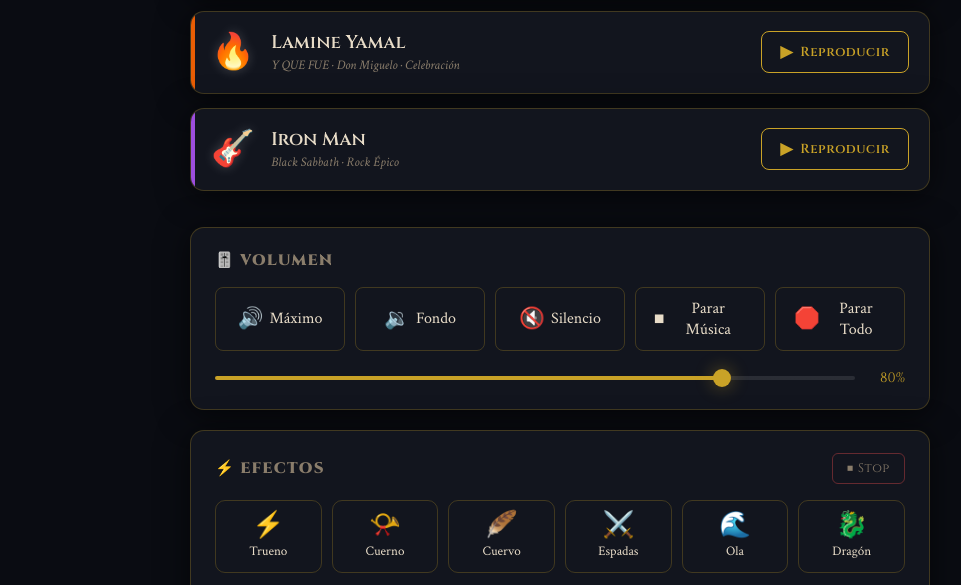
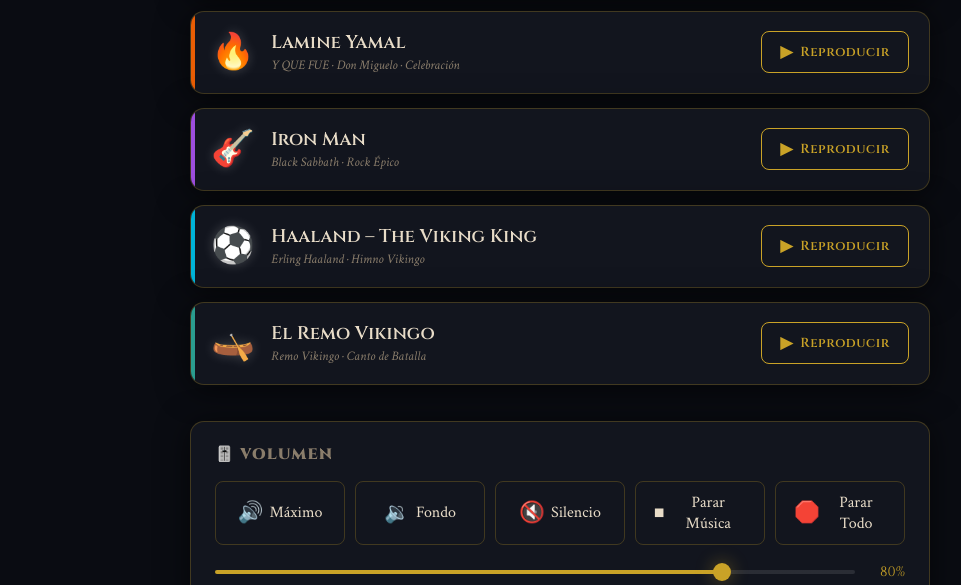
Before and after one commit to callejasv1/alianza_vikinga, a plain HTML site: page index.html in a window 1280 px wide. Shown: the part 723-1308 px from the top of the page, without its empty margins (80-1041 px from the left). Drawn offline with Linux system fonts and the light colour scheme.

Commit message:
feat: add Haaland – The Viking King and El Remo Vikingo tracks with -14 LUFS volume normalization

```diff
--- a/app.js
+++ b/app.js
@@ -47,6 +47,20 @@
     detail:  'Black Sabbath',
     icon:    '🎸',
     cardId:  'card-6'
+  },
+  7: {
+    file:    'audio/haaland.mp3',
+    name:    'Haaland – The Viking King',
+    detail:  'Erling Haaland · Himno Vikingo',
+    icon:    '⚽',
+    cardId:  'card-7'
+  },
+  8: {
+    file:    'audio/remo_vikingo.mp3',
+    name:    'El Remo Vikingo',
+    detail:  'Canto de Batalla',
+    icon:    '🛶',
+    cardId:  'card-8'
   }
 };
 
--- a/index.html
+++ b/index.html
@@ -89,6 +89,30 @@
           <p>Black Sabbath · Rock Épico</p>
         </div>
         <button class="play-btn" data-track="6" aria-label="Reproducir Iron Man">
+          <span class="btn-icon">▶</span>
+          <span class="btn-label">Reproducir</span>
+        </button>
+      </div>
+
+      <div class="section-card" id="card-7">
+        <div class="section-icon">⚽</div>
+        <div class="section-info">
+          <h2>Haaland – The Viking King</h2>
+          <p>Erling Haaland · Himno Vikingo</p>
+        </div>
+        <button class="play-btn" data-track="7" aria-label="Reproducir Haaland Viking King">
+          <span class="btn-icon">▶</span>
+          <span class="btn-label">Reproducir</span>
+        </button>
+      </div>
+
+      <div class="section-card" id="card-8">
+        <div class="section-icon">🛶</div>
+        <div class="section-info">
+          <h2>El Remo Vikingo</h2>
+          <p>Remo Vikingo · Canto de Batalla</p>
+        </div>
+        <button class="play-btn" data-track="8" aria-label="Reproducir El Remo Vikingo">
           <span class="btn-icon">▶</span>
           <span class="btn-label">Reproducir</span>
         </button>
--- a/style.css
+++ b/style.css
@@ -29,6 +29,8 @@
   --c4: #c9a227; /* oro reyes */
   --c5: #e85d04; /* fuego / lamine yamal */
   --c6: #9d4edd; /* púrpura metal / iron man */
+  --c7: #00b4d8; /* azul celeste / haaland */
+  --c8: #2a9d8f; /* verde mar vikingo / remo */
 }
 
 /* Reset y base */
@@ -154,6 +156,8 @@
 #card-4::before { background: var(--c4); }
 #card-5::before { background: var(--c5); }
 #card-6::before { background: var(--c6); }
+#card-7::before { background: var(--c7); }
+#card-8::before { background: var(--c8); }
 
 .section-card:hover {
   background: var(--bg-card-h);
@@ -682,6 +686,8 @@
 .section-card:nth-child(4) { animation-delay: 0.26s; }
 .section-card:nth-child(5) { animation-delay: 0.31s; }
 .section-card:nth-child(6) { animation-delay: 0.35s; }
-.volume-controls            { animation-delay: 0.39s; }
-.sfx-controls               { animation-delay: 0.44s; }
-.now-playing                { animation-delay: 0.50s; }
+.section-card:nth-child(7) { animation-delay: 0.39s; }
+.section-card:nth-child(8) { animation-delay: 0.43s; }
+.volume-controls            { animation-delay: 0.47s; }
+.sfx-controls               { animation-delay: 0.52s; }
+.now-playing                { animation-delay: 0.58s; }
```
Also changed, not shown: 2 other files.
